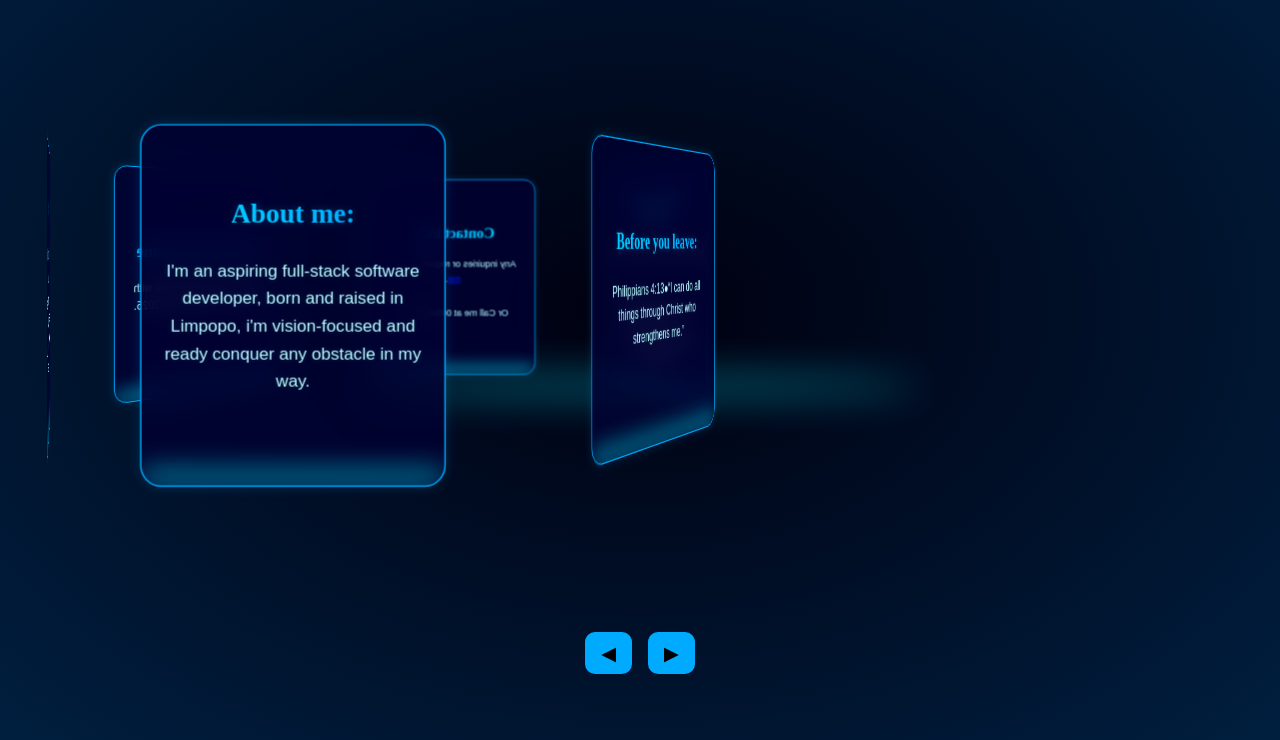
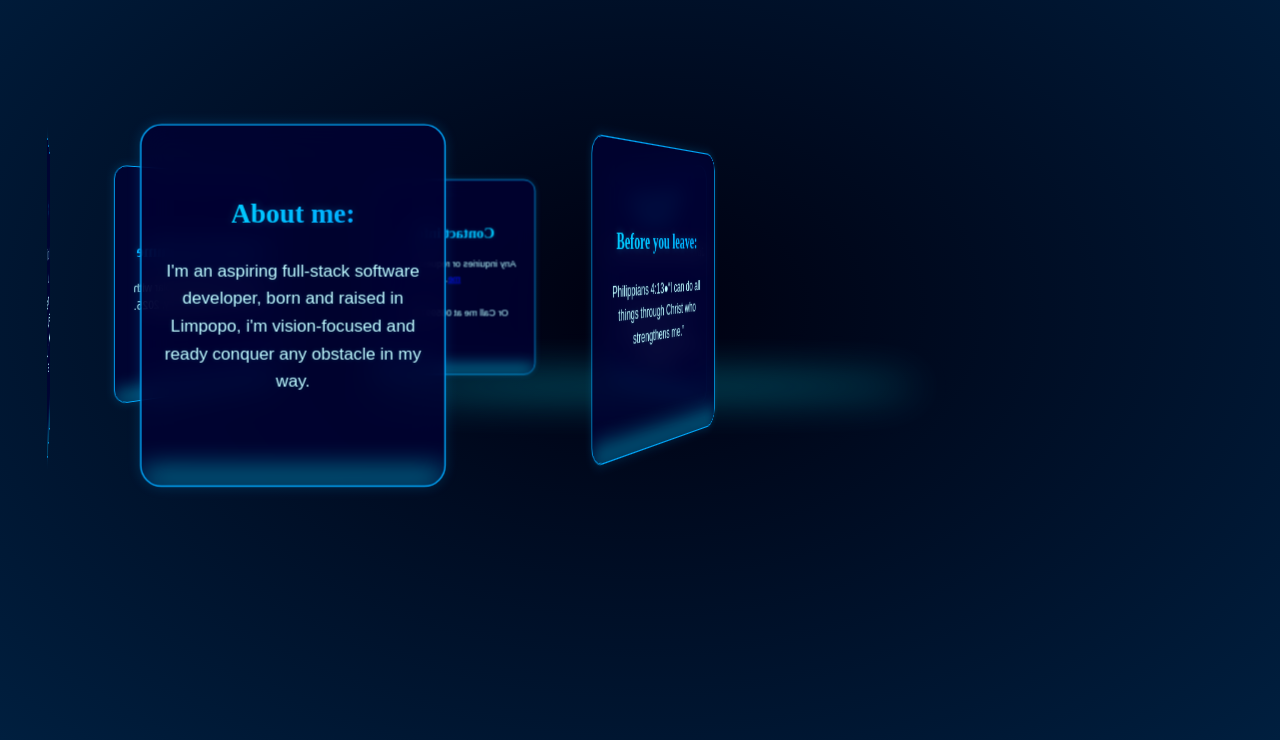
Before and after one commit to Didintle-code09/Portfolio, a plain HTML site: page index.html in a window 1280 px wide. Shown: the part 124-864 px from the top of the page. Drawn offline with Linux system fonts and the light colour scheme.

Commit message:
Update index.html
removed button

```diff
--- a/index.html
+++ b/index.html
@@ -41,11 +41,6 @@
     </div>
   </div>
 
-  <div class="controls">
-    <button onclick="rotateCarousel(-1)">◀</button>
-    <button onclick="rotateCarousel(1)">▶</button>
-  </div>
-
   <script src="script.js"></script>
 </body>
 </html>
```
